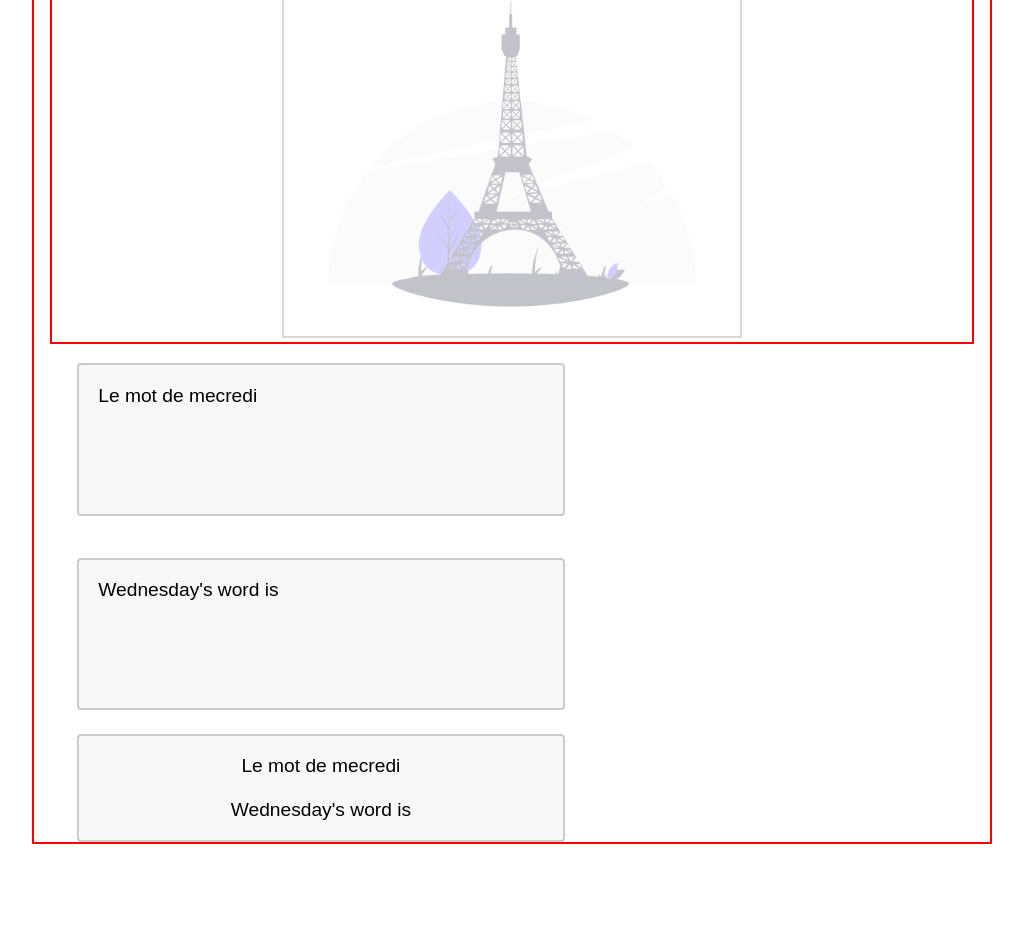
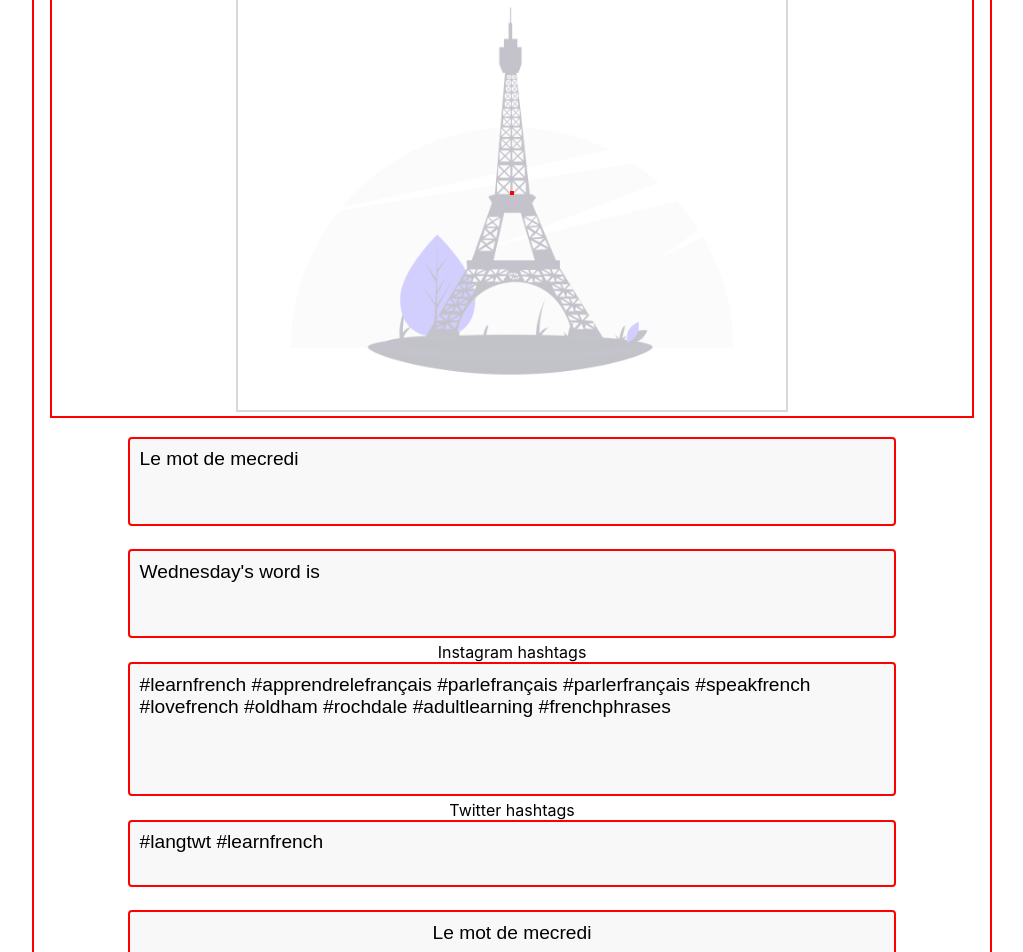
Before and after one commit to g4ry5haw/buffer-post-generator, a React (Create React App) app: page / in a window 1280 px wide. Shown: the part 91-1043 px from the top of the page, without its empty margins (128-1151 px from the left). Before the commit the page ends 935 px from the top, so only its background shows below. Built offline with nearby package versions, Linux system fonts and the light colour scheme.

Commit message:
added hashtags

```diff
--- a/src/App.css
+++ b/src/App.css
@@ -17,15 +17,8 @@
   margin: 0 auto;
   display:flex;
   flex-wrap: wrap;
+  justify-content: center;
   border: 2px solid red;
-}
-
-.banner{
-  position: relative;
-  /* width: 90%; */
-  margin: 0% auto;
-  border: 2px solid red;
-
 }
 
 .wedWord {
@@ -38,7 +31,23 @@
   background-color: #f8f8f8;
   resize: none;
   text-align: center;
+  border: 2px solid red;
 
+}
+
+.banner{
+  position: relative;
+  /* width: 90%; */
+  margin: 0% auto;
+  border: 2px solid red;
+
+}
+
+.wedImage {
+  width: 60%;
+  height: auto;
+  opacity: 0.3;
+  border: 2px solid grey;
 }
 
 .wedImageText {
@@ -47,43 +56,66 @@
   left: 50%;
   transform: translate(-50%, -50%);
   font-family: 'Dancing Script';
-  font-size: max(9vw, 60px)
+  font-size: min(6vw, 70px);
+  border: 2px solid red;
+
+  /* font-size: 8vw; */
 
 }
 
-.wedImage {
-  /* display:block; */
-  width: 50%;
-  height: auto;
-  opacity: 0.3;
-  border: 2px solid grey;
-}
 
 .wedTextBox {
-  width: 90%;
-  min-height: 20px;
-  padding : 1em;
-  margin: 1em;
+  min-width: 60vw;
+  padding : 0.5em;
+  margin-top: 1em;
   border: 2px solid #ccc;
   border-radius: 4px;
   background-color: #f8f8f8;
   resize: none;
-  /* text-align: center; */
   font-family: Arial, Helvetica, sans-serif;
-  font-size: max(1.5vw, 18px)
+  font-size: max(1.5vw, 18px);
+  border: 2px solid red;
+
 
 }
 .wedCombinedText {
-  width: 90%;
-  min-height: 20px;
-  padding : 1em;
-  margin: auto;
+  min-width: 60vw;
+  padding : 0.5em;
+  margin-top: 1em;
   border: 2px solid #ccc;
   border-radius: 4px;
   background-color: #f8f8f8;
   resize: none;
-  /* text-align: center; */
   font-family: Arial, Helvetica, sans-serif;
-  font-size: max(1.5vw, 18px)
+  font-size: max(1.5vw, 18px);
+  border: 2px solid red;
+
 
 }
+
+.instaTextBox {
+  min-width: 60vw;
+  padding : 0.5em;
+  /* margin-top: 1em; */
+  border: 2px solid #ccc;
+  border-radius: 4px;
+  background-color: #f8f8f8;
+  resize: none;
+  font-family: Arial, Helvetica, sans-serif;
+  font-size: max(1.5vw, 16px);
+  border: 2px solid red;
+
+}
+
+.twitterTextBox {
+  min-width: 60vw;
+  padding : 0.5em;
+  /* margin-top: 1em; */
+  border: 2px solid #ccc;
+  border-radius: 4px;
+  background-color: #f8f8f8;
+  resize: none;
+  font-family: Arial, Helvetica, sans-serif;
+  font-size: max(1.5vw, 16px);
+  border: 2px solid red;
+}
--- a/src/App.js
+++ b/src/App.js
@@ -1,27 +1,27 @@
-// import { useState } from "react";
+import { useState } from "react";
 import "./App.css";
-// import Hashtags from "./components/Hashtags";
+import Hashtags from "./components/Hashtags";
 import TextCombined from "./components/TextCombined";
 // import Nav from "./components/Nav";
-// import TextEnglish from "./components/TextEnglish";
-// import TextFrench from "./components/TextFrench";
+import TextEnglish from "./components/TextEnglish";
+import TextFrench from "./components/TextFrench";
 import Wednesday from "./components/Wednesday-image";
 
 function App() {
   // const [french, setFrench] = useState("");
   // const [english, setEnglish] = useState("");
 
-  // console.log(french, "app french");
+  const [french, setFrench] = useState("Le mot de mecredi ");
+  const [english, setEnglish] = useState("Wednesday's word is ");
 
   return (
     <div className="App">
       {/* <Nav /> */}
       <Wednesday />
-      {/* <TextFrench setFrench={setFrench} /> */}
-      {/* <TextEnglish setEnglish={setEnglish} /> */}
-      {/* <Hashtags /> */}
-      {/* <TextCombined french={french} english={english} /> */}
-      <TextCombined />
+      <TextFrench french={french} setFrench={setFrench} />
+      <TextEnglish english={english} setEnglish={setEnglish} />
+      <Hashtags />
+      <TextCombined french={french} english={english} />
     </div>
   );
 }
--- a/src/components/Hashtags.jsx
+++ b/src/components/Hashtags.jsx
@@ -18,7 +18,7 @@ const Hashtags = () => {
         className="twitterTextBox"
         name="twitterHashtags"
         cols="40"
-        rows="5"
+        rows="2"
         defaultValue={"#langtwt #learnfrench"}
       />
     </div>
--- a/src/components/TextCombined.jsx
+++ b/src/components/TextCombined.jsx
@@ -1,21 +1,12 @@
-import React, { useState } from "react";
-import TextEnglish from "./TextEnglish";
-import TextFrench from "./TextFrench";
+import React from "react";
 
-const TextCombined = () => {
-  const [french, setFrench] = useState("Le mot de mecredi ");
-  const [english, setEnglish] = useState("Wednesday's word is ");
-
+const TextCombined = ({ french, english }) => {
   return (
-    <div>
-      <TextFrench french={french} setFrench={setFrench} />
-      <TextEnglish english={english} setEnglish={setEnglish} />
-      <div className="wedCombinedText">
-        {french}
-        <br />
-        <br />
-        {english}
-      </div>
+    <div className="wedCombinedText">
+      {french}
+      <br />
+      <br />
+      {english}
     </div>
   );
 };
--- a/src/components/TextEnglish.jsx
+++ b/src/components/TextEnglish.jsx
@@ -14,8 +14,8 @@ const TextEnglish = ({ english, setEnglish }) => {
         name="wedText"
         id="wedText"
         // ref={inputRef}
-        cols="40"
-        rows="5"
+        // cols="60"
+        rows="3"
         defaultValue={english}
         onChange={handleChange}
       />
--- a/src/components/TextFrench.jsx
+++ b/src/components/TextFrench.jsx
@@ -14,8 +14,8 @@ const TextFrench = ({ french, setFrench }) => {
         name="wedText"
         id="wedText"
         // ref={inputRef}
-        cols="40"
-        rows="5"
+        // cols="60"
+        rows="3"
         defaultValue={french}
         onChange={handleChange}
       />
```
